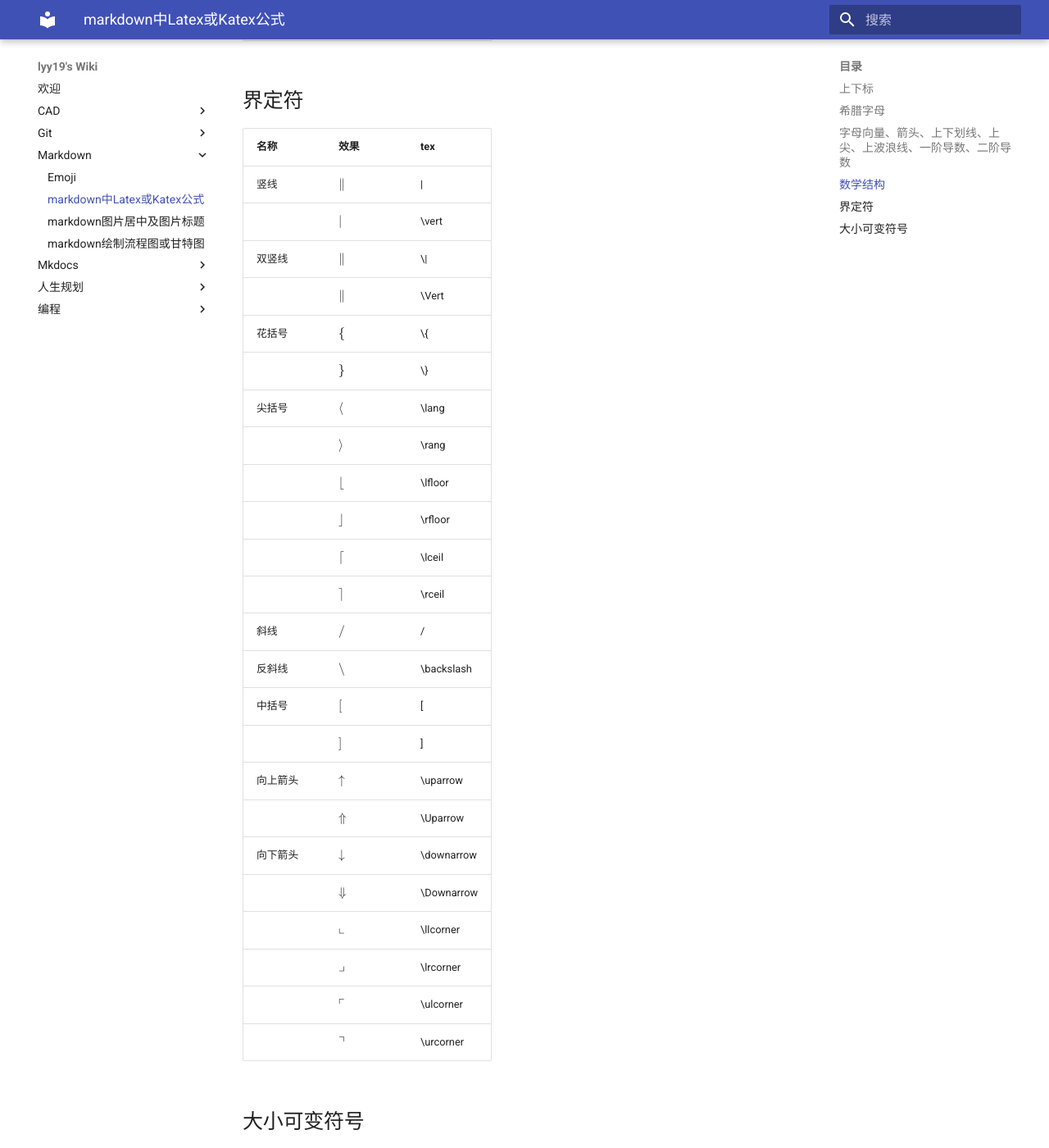
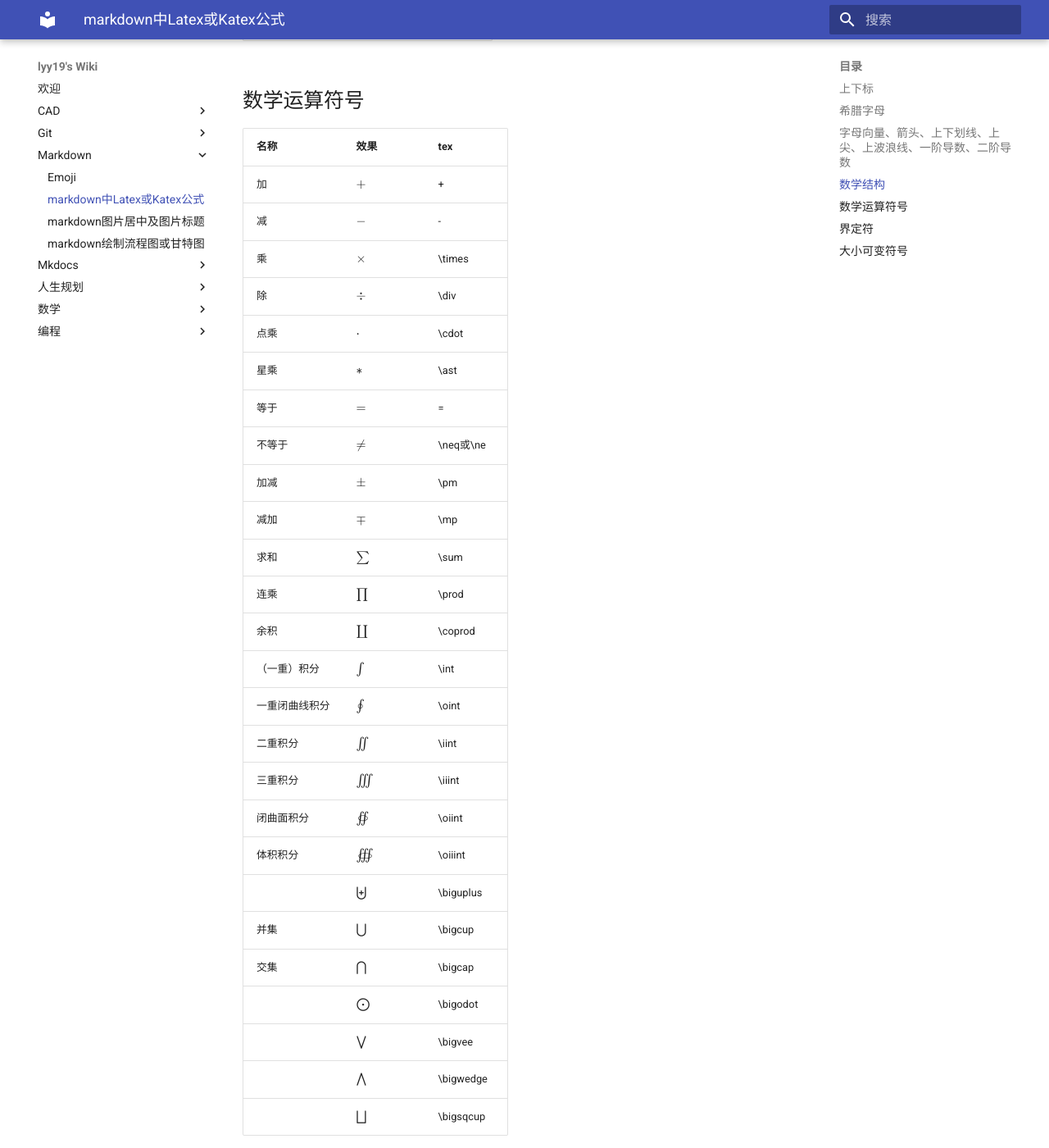
Before and after one commit to lyy1119/lyy1119.github.io, an MkDocs documentation site: the page built from docs/markdown/latex公式.md, in a window 1280 px wide and 1400 px high, scrolled down 3138 px. Shown: the whole window at 82% size. Built offline with MkDocs 1.6.1 and Material for MkDocs 9.7.7, drawn with Linux system fonts in a browser that asks for light colours.

Commit message:
写经验

```diff
--- a/docs/markdown/latex公式.md
+++ b/docs/markdown/latex公式.md
@@ -77,6 +77,37 @@
 |根式|$\sqrt{abc}$|\sqrt{abc}|
 |n次根|$\sqrt[n]{abc}$|\sqrt[n]{abc}|
 
+## 数学运算符号
+
+|名称|效果|tex|
+|---|----|---|
+|加|$+$|+|
+|减|$-$|-|
+|乘|$\times$|\times|
+|除|$\div$|\div|
+|点乘|$\cdot$|\cdot|
+|星乘|$\ast$|\ast|
+|等于|$=$|=|
+|不等于|$\ne$|\neq或\ne|
+|加减|$\pm$|\pm|
+|减加|$\mp$|\mp|
+|求和|$\sum$|\sum|
+|连乘|$\prod$|\prod|
+|余积|$\coprod$|\coprod|
+|（一重）积分|$\int$|\int|
+|一重闭曲线积分|$\oint$|\oint|
+|二重积分|$\iint$|\iint|
+|三重积分|$\iiint$|\iiint|
+|闭曲面积分|$\oiint$|\oiint|
+|体积积分|$\oiiint$|\oiiint|
+||$\biguplus$|\biguplus|
+|并集|$\bigcup$|\bigcup|
+|交集|$\bigcap$|\bigcap|
+||$\bigodot$|\bigodot|
+||$\bigvee$|\bigvee|
+||$\bigwedge$|\bigwedge|
+||$\bigsqcup$|\bigsqcup|
+
 ## 界定符
 
 |名称|效果|tex|
```
Also changed, not shown: docs/数学/零到无穷的e的复指数积分.md (added, +20 -0 lines).
